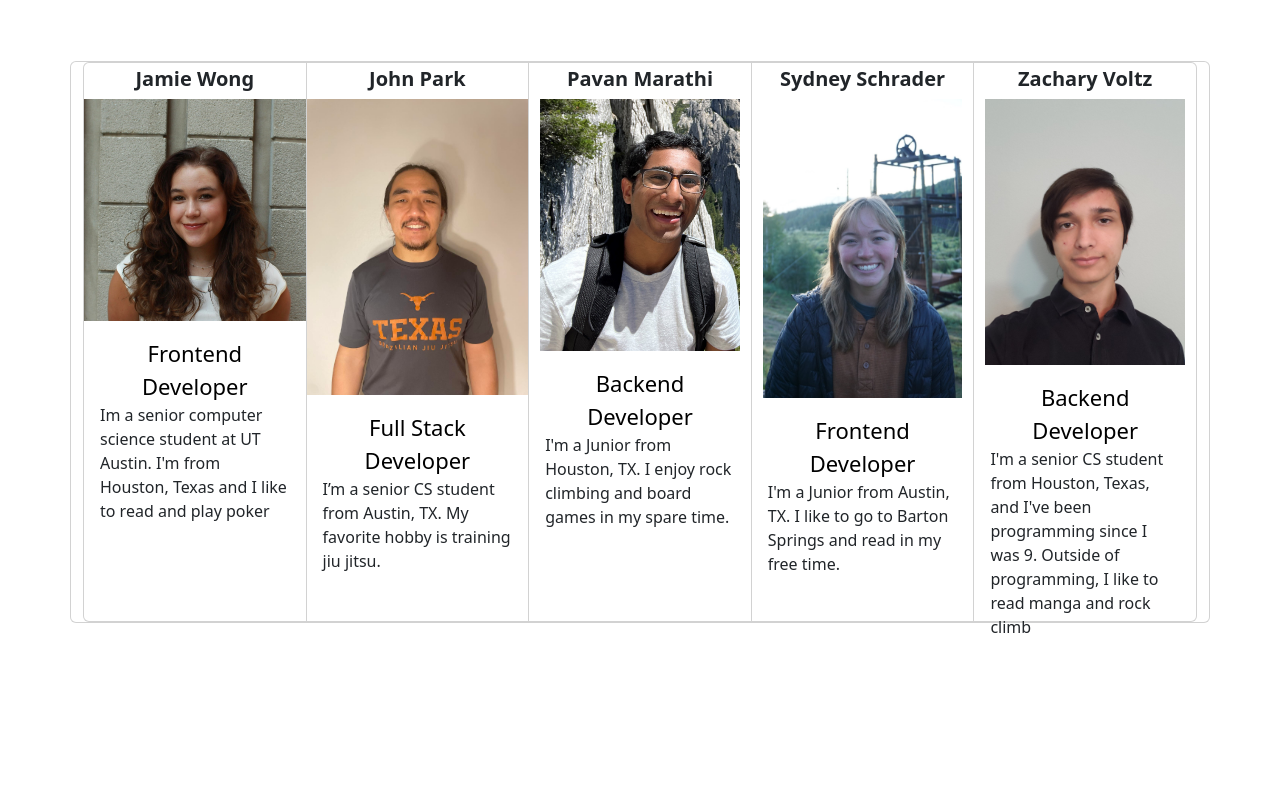
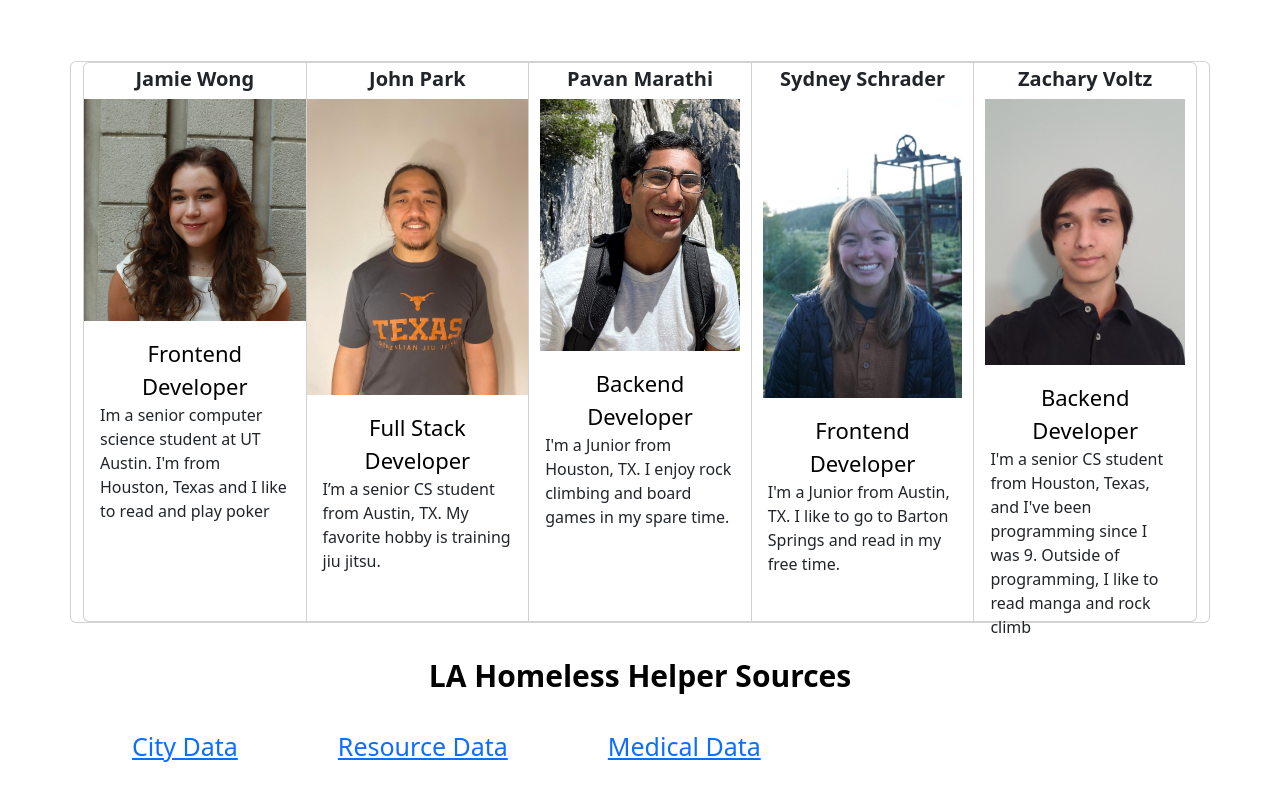
Before and after one commit to sydney-schrader/idb-01, a React (Create React App) app in the folder frontend/: page /about in a window 1280 px wide. Shown: the part 266-1066 px from the top of the page. Before the commit the page ends 937 px from the top, so only its background shows below. Built offline with nearby package versions, Linux system fonts and the light colour scheme.

Commit message:
added links to api datasources on the about page #49

```diff
--- a/frontend/src/components/about/About.module.css
+++ b/frontend/src/components/about/About.module.css
@@ -10,3 +10,20 @@
     margin-bottom: 60px;
     margin-top: 60px;
 }
+
+.heading1Type {
+    color: rgb(0, 0, 0);
+    text-align: center;
+    font-size:30px;
+    font-weight: bold;
+    margin-bottom: 0px;
+    margin-top: 30px;
+}
+
+.linkSpaceType {
+    margin-left: 50px;
+    margin-right: 50px;
+    margin-bottom: 80px;
+    margin-top: 30px;
+    font-size:25px;
+}
--- a/frontend/src/components/about/About.tsx
+++ b/frontend/src/components/about/About.tsx
@@ -152,6 +152,57 @@ const About: React.FC<{}> = () => {
             </ div>
             </ div>
           </Row>
+
+          <Col>
+          <div className= {styles['heading1Type']}>
+          LA Homeless Helper Sources
+          </div>
+
+
+          <div className="d-flex position-relative">
+
+  <div className="position-relative">
+  <div className= {styles['linkSpaceType']}>
+
+
+    <a href="https://geohub.lacity.org/datasets/lacounty::homeless-counts-2020/explore?location=33.759300%2C-117.328488%2C8.29&showTable=true" className="stretched-link" >City Data</a>
+    </ div>
+  </div>
+
+  <div className="position-relative">
+  <div className= {styles['linkSpaceType']}>
+
+
+    <a href="https://geohub.lacity.org/datasets/lacounty::homeless-shelters-and-services/api" className="stretched-link" >Resource Data</a>
+    </ div>
+  </div>
+
+  <div className="position-relative">
+  <div className= {styles['linkSpaceType']}>
+
+
+    <a href="https://geohub.lacity.org/datasets/lacounty::medicare-and-medicaid-offices/api" className="stretched-link" >Medical Data</a>
+    </ div>
+  </div>
+
+
+
+
+
+
+
+
+</div>
+
+
+
+
+
+        </Col>
+
+
+
+
       </Container>
     );
 
```
